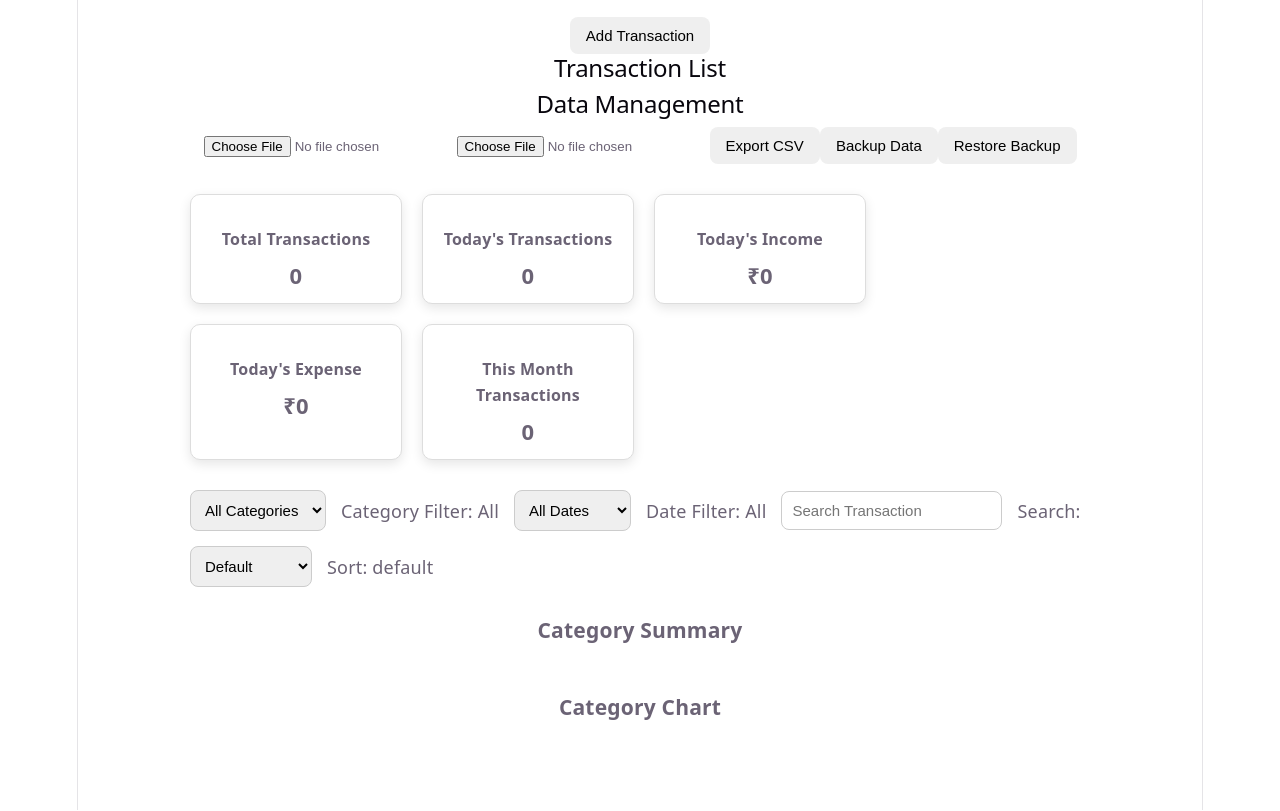
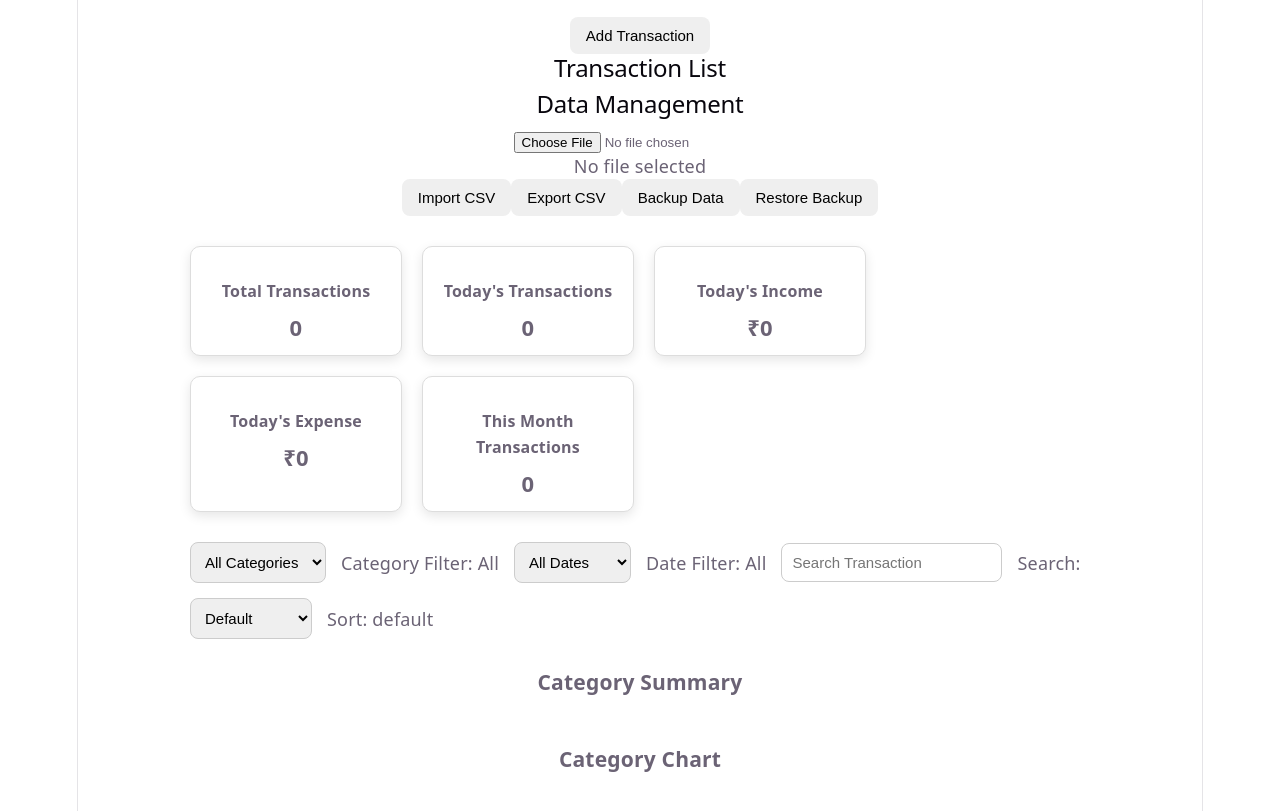
Before and after one commit to abhi12012/expense-tracker-react, a React (Vite) app in the folder expense-tracker-react/: page /expense in a window 1280 px wide. Shown: the part 900-1711 px from the top of the page. Built offline with nearby package versions, Linux system fonts and the light colour scheme.

Commit message:
something more added

```diff
--- a/expense-tracker-react/src/components/DataManagement.jsx
+++ b/expense-tracker-react/src/components/DataManagement.jsx
@@ -1,4 +1,16 @@
+import { useState } from "react";
+
+
 function DataManagement() {
+
+
+    const [selectedFile, setSelectedFile] = useState(null);
+
+     const handleFileRead = () => {
+
+  const reader = new FileReader();
+
+};
 
   return (
     <div className="data-management">
@@ -10,14 +22,20 @@ function DataManagement() {
       <input
   type="file"
   accept=".csv"
+  onChange={(e) => setSelectedFile(e.target.files[0])}
 />
+
+<p>
+  {selectedFile ? selectedFile.name : "No file selected"}
+</p>
 
 
 
-      <input
-  type="file"
-  accept=".csv"
-/>
+
+<button>
+        Import CSV
+      </button>
+
 
 
       <button>
```
